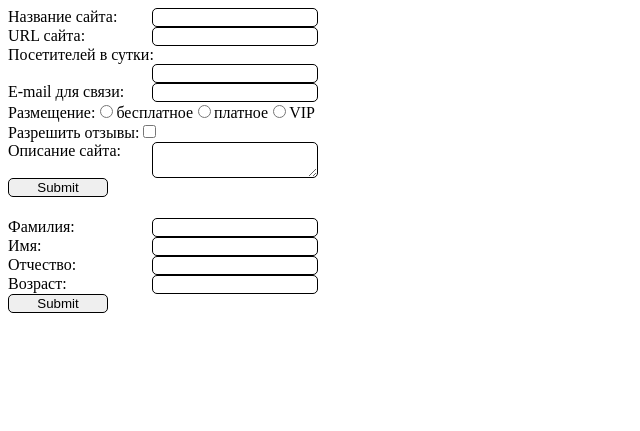
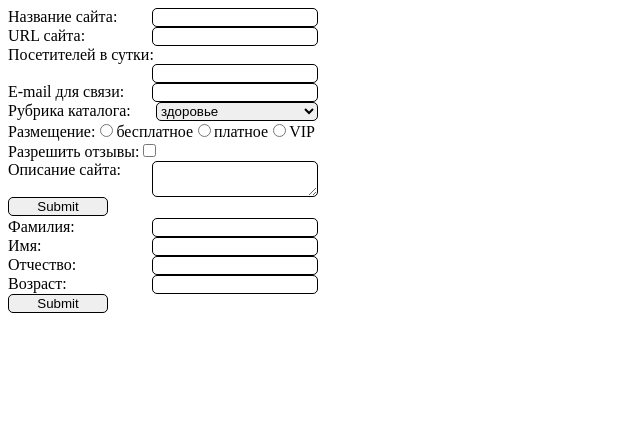
Before and after one commit to IlyaShulzhenko/jsitacademy, a plain HTML site: page dz13/dz13.html in a window 1280 px wide. Shown: the whole page, without its empty margins (0-640 px from the left). Drawn offline with Linux system fonts and the light colour scheme.

Commit message:
Add files via upload

```diff
--- a/dz13/dz13.css
+++ b/dz13/dz13.css
@@ -32,3 +32,9 @@ input[type="text"] {
     float: right;
     width: 160px;
  }
+select{
+    border: 1px solid black;
+    border-radius: 5px;
+    float: right;
+    width: 162px;
+}
--- a/dz13/dz13.js
+++ b/dz13/dz13.js
@@ -57,6 +57,10 @@ function render(parentElment, elementObject) {
             label.appendChild(inputRender);
             parentElment.appendChild(label);
 
+        } else if (element.kind === 'kombo') {
+            let select = renderSelect(element.kind, element.label, element.name, element.variants);
+            parentElment.appendChild(select);
+
         } else if (element.kind === 'radio') {
             let radioButtons = renderRadio(element.kind, element.label, element.name, element.variants);
             parentElment.appendChild(radioButtons);
@@ -103,18 +107,20 @@ function renderInput1 (type, name) {
 
 
 
-function renderSelect(name, variants){
+function renderSelect(name, label, name, variants){
+    let output = document.createElement('div');
+    output.innerText = label;
     let select = document.createElement('select');
-    select.setAttribute('name', name);
-
+        select.setAttribute('name', name);
     for (let i=0; i<variants.length; i++){
         let option = document.createElement('option');
         option.setAttribute('value', variants[i].value);
         option.innerText = variants[i].text;
         select.appendChild(option);
+        output.appendChild(select)
     }
 
-    return select;
+    return output;
 }
 
 function renderRadio (name, label, name, variantsRadio){
```
